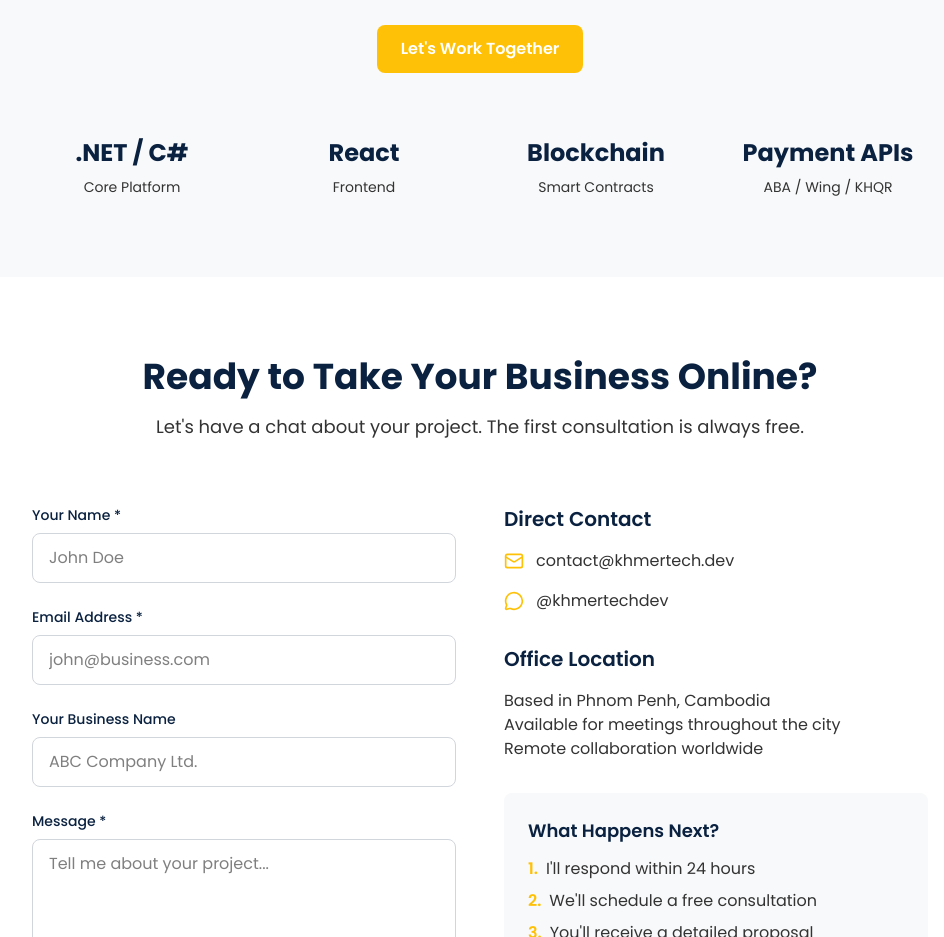
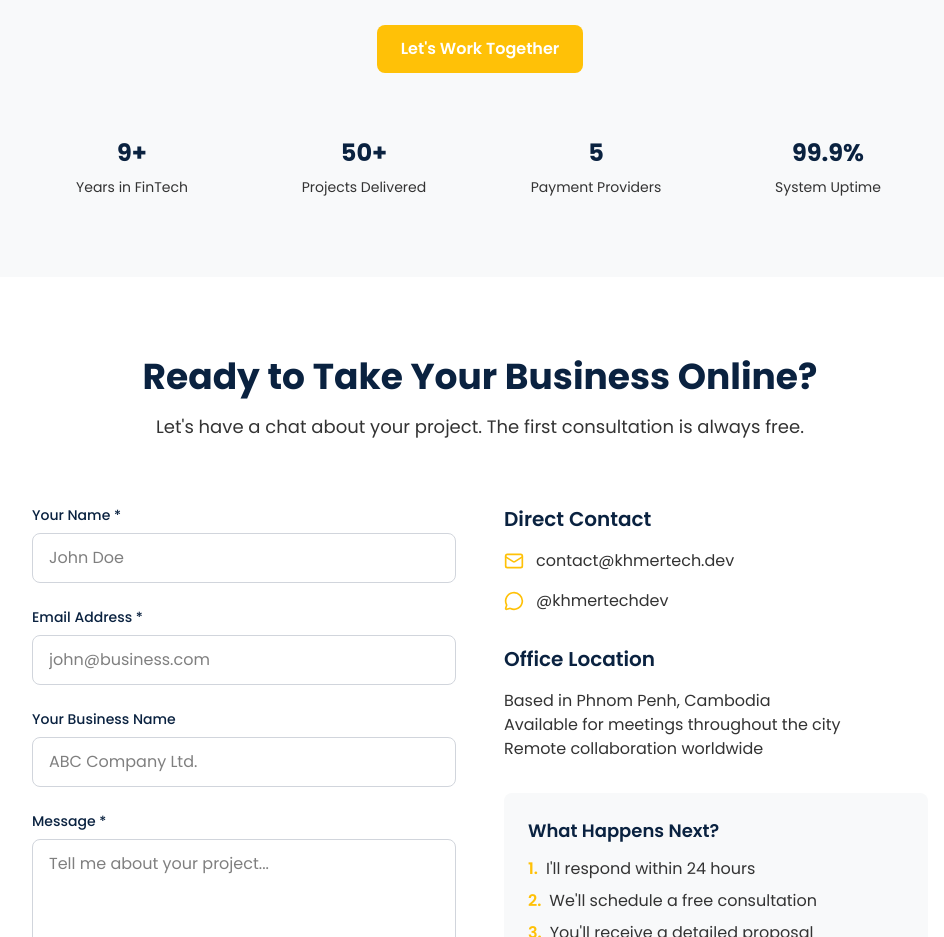
Before and after one commit to BorisFX/khmertech-site, a React (Vite) app: page / in a window 1280 px wide. Shown: the part 4060-4997 px from the top of the page, without its empty margins (160-1104 px from the left). Built offline with nearby package versions, Linux system fonts and the light colour scheme.

Commit message:
feat: replace tech stack with business metrics (Chinese style)

```diff
--- a/src/i18n/en.ts
+++ b/src/i18n/en.ts
@@ -130,10 +130,10 @@ const en: Translations = {
     ],
     cta: "Let's Work Together",
     skills: [
-      { name: '.NET / C#', label: 'Core Platform' },
-      { name: 'React', label: 'Frontend' },
-      { name: 'Blockchain', label: 'Smart Contracts' },
-      { name: 'Payment APIs', label: 'ABA / Wing / KHQR' },
+      { name: '9+', label: 'Years in FinTech' },
+      { name: '50+', label: 'Projects Delivered' },
+      { name: '5', label: 'Payment Providers' },
+      { name: '99.9%', label: 'System Uptime' },
     ],
   },
   contact: {
--- a/src/i18n/zh.ts
+++ b/src/i18n/zh.ts
@@ -130,10 +130,10 @@ const zh: Translations = {
     ],
     cta: '开始合作',
     skills: [
-      { name: '.NET', label: '核心平台' },
-      { name: 'React', label: '前端开发' },
-      { name: '支付API', label: 'ABA/Wing/KHQR' },
-      { name: 'AI', label: '智能对账' },
+      { name: '9+', label: '年金融科技经验' },
+      { name: '50+', label: '已交付项目' },
+      { name: '5', label: '支付渠道对接' },
+      { name: '99.9%', label: '系统可用率' },
     ],
   },
   contact: {
```
Also changed, not shown: 3 other files (tests, documents, lock files or other folders).
